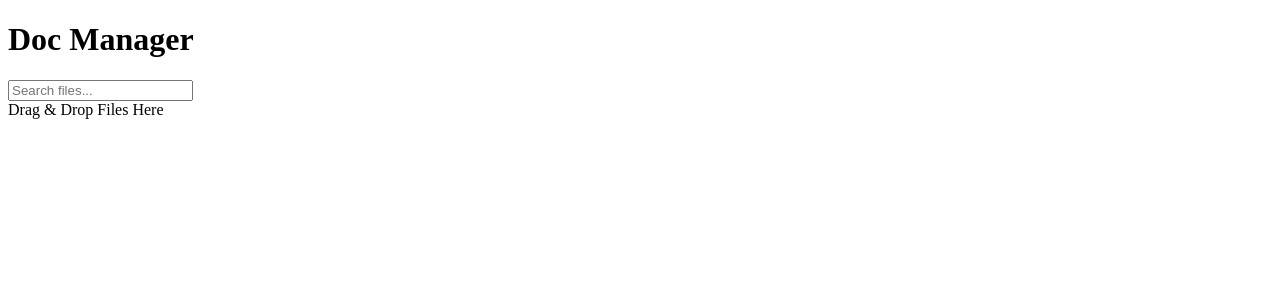
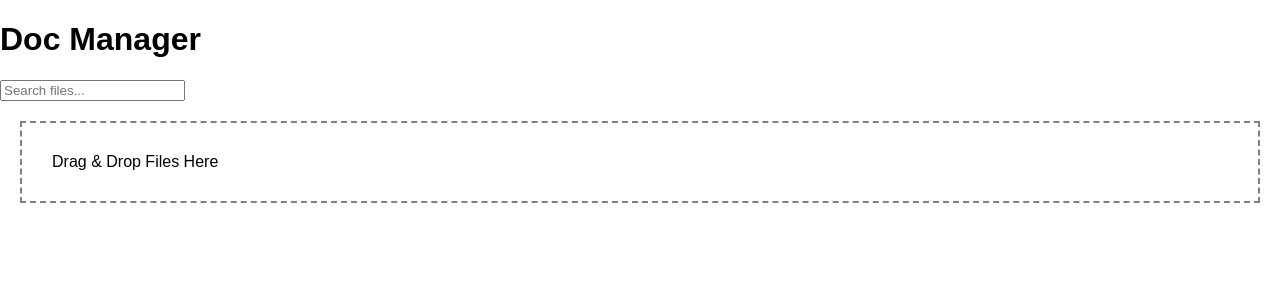
Before and after one commit to nipuninduwaraedu/doc-manager, a React (Vite) app in the folder client/: page / in a window 1280 px wide. Shown: the top 300 px of the page. Built offline with nearby package versions, Linux system fonts and the light colour scheme.

Commit message:
feat : style user inteface

```diff
--- a/client/src/styles/global.css
+++ b/client/src/styles/global.css
@@ -0,0 +1,17 @@
+body {
+  font-family: Arial;
+  margin: 0;
+}
+
+.dropzone {
+  border: 2px dashed gray;
+  padding: 30px;
+  margin: 20px;
+  cursor: pointer;
+}
+
+.file {
+  padding: 10px;
+  border-bottom: 1px solid #ddd;
+  cursor: pointer;
+}
```
